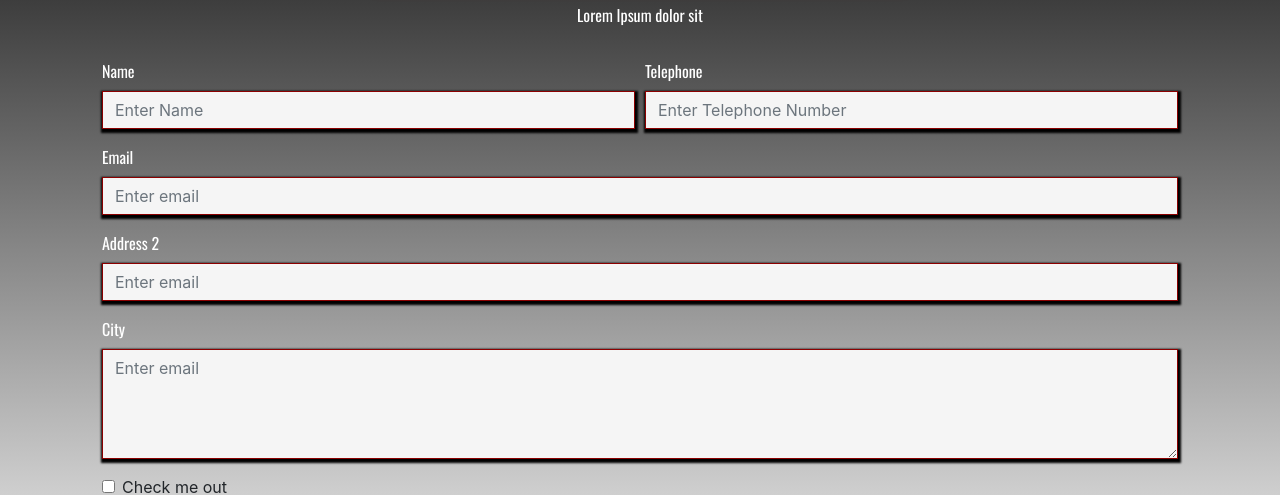
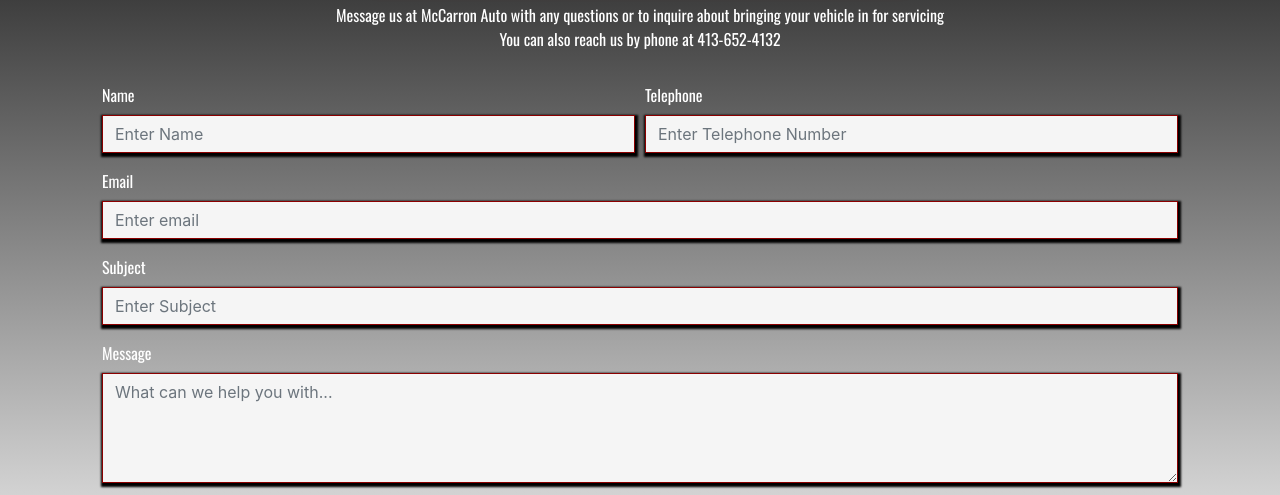
Before and after one commit to carrigan223/mikerd2, a Gatsby site: page /contact in a window 1280 px wide. Shown: the part 310-805 px from the top of the page. Built offline with nearby package versions, Linux system fonts and the light colour scheme; Gatsby itself is replaced by a stand-in of ours.

Commit message:
trying to get form submission to work

```diff
--- a/src/components/contactform.js
+++ b/src/components/contactform.js
@@ -36,11 +36,11 @@ const ButtonContainer = styled(Row)`
 const ContactForm = () => {
   return (
     <FormContainer>
-      <Form>
+      <Form name="contact" method="POST" data-netlify="true">
         <Form.Row>
           <Form.Group as={Col} controlId="formGridName">
             <FormLabel>Name</FormLabel>
-            <FormInputs type="name" placeholder="Enter Name" />
+            <FormInputs type="text" name="name" placeholder="Enter Name" />
           </Form.Group>
 
           <Form.Group as={Col} controlId="formGridTelephone">
@@ -54,26 +54,23 @@ const ContactForm = () => {
           <FormInputs type="email" placeholder="Enter email" />
         </Form.Group>
 
-        <Form.Group controlId="formGridAddress2">
-          <FormLabel>Address 2</FormLabel>
-          <FormInputs type="email" placeholder="Enter email" />
+        <Form.Group controlId="formGridSubject">
+          <FormLabel>Subject</FormLabel>
+          <FormInputs type="text" placeholder="Enter Subject" />
         </Form.Group>
 
         <Form.Row>
-          <Form.Group as={Col} controlId="formGridCity">
-            <FormLabel>City</FormLabel>
-            <FormInputs as="textarea" rows={4} placeholder="Enter email" />
+          <Form.Group as={Col} controlId="formGridMessage">
+            <FormLabel>Message</FormLabel>
+            <FormInputs
+              as="textarea"
+              type="text"
+              rows={4}
+              placeholder="What can we help you with..."
+            />
           </Form.Group>
-
-          {/* <Form.Group as={Col} controlId="formGridZip">
-            <FormLabel>Zip</FormLabel>
-            <FormInputs type="email" placeholder="Enter email" />
-          </Form.Group> */}
         </Form.Row>
 
-        <Form.Group id="formGridCheckbox">
-          <Form.Check type="checkbox" label="Check me out" />
-        </Form.Group>
         <ButtonContainer>
           <FormButton variant="primary" type="submit">
             Submit
--- a/src/pages/contact.js
+++ b/src/pages/contact.js
@@ -11,7 +11,8 @@ const PageStyling = styled("div")`
 `;
 
 const PageHeader = styled("h1")`
-  text-shadow: 0 0 2px darkred, 0 0 2px darkred, 0 0 7px darkred, 0 0 1px darkred;
+  text-shadow: 0 0 2px darkred, 0 0 2px darkred, 0 0 7px darkred,
+    0 0 1px darkred;
   text-decoration: underline;
 `;
 
@@ -35,8 +36,16 @@ const ContactPage = () => {
             <CenteredCol xs={12}>
               <PageHeader>Contact Us at McCarron Auto</PageHeader>
             </CenteredCol>
+            <CenteredCol xs={12}>
+              <ContactText>
+                Message us at McCarron Auto with any questions or to inquire
+                about bringing your vehicle in for servicing
+              </ContactText>
+            </CenteredCol>
             <CenteredCol>
-              <ContactText>Lorem Ipsum dolor sit</ContactText>
+              <ContactText>
+                You can also reach us by phone at 413-652-4132
+              </ContactText>
             </CenteredCol>
           </Row>
         </Container>
```
